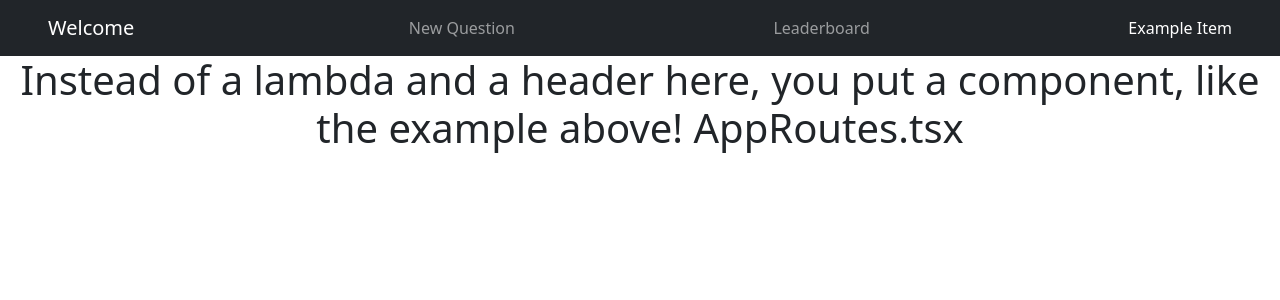
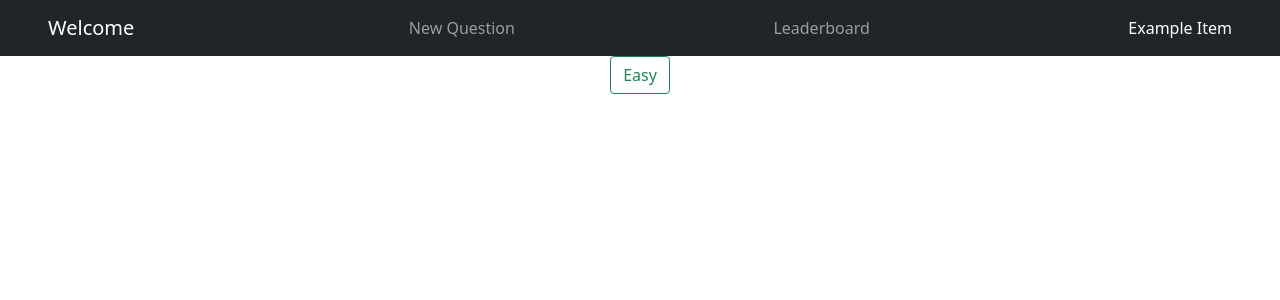
Before and after one commit to CGreenup/Project2-Trivia-Bird-Frontend, a React (Create React App) app: page /example in a window 1280 px wide. Shown: the top 300 px of the page. Built offline with nearby package versions, Linux system fonts and the light colour scheme.

Commit message:
Fixed bug with API adding a slash where there shouldn't be

```diff
--- a/src/components/DifficultyButton.tsx
+++ b/src/components/DifficultyButton.tsx
@@ -15,13 +15,13 @@ const DifficultyButton: React.FC<Props> = (props) => {
             setText(props.difficulty);
             setColor(props.bootstrapColor || "primary");
         },
-        [props.difficulty]
+        [props.difficulty, props.bootstrapColor]
      );
 
     return (
         <div>
             <input type="radio" className="btn-check" name="options-outlined" id={difficultyText} autoComplete="off" value={difficultyText.toLowerCase()} onClick={props.onClick} />
-            <label className={"btn btn-outline-"+outlineColor} htmlFor={difficultyText}> {difficultyText} </label>
+            <label className={"btn btn-outline-" + outlineColor} htmlFor={difficultyText}> {difficultyText} </label>
         </div>
     )
 }
--- /dev/null
+++ b/src/components/DifficultySelector.tsx
@@ -0,0 +1,14 @@
+import React from "react";
+import { getQuestion } from "../remote/questionApi";
+import DifficultyButton from "./DifficultyButton";
+
+const DifficultySelector:React.FC<unknown> = () => {
+
+    const difficulties:string[] = ["Easy", "Medium", "Hard"];
+
+    return(<div>
+        <DifficultyButton difficulty='Easy' bootstrapColor='success' onClick = {() => {getQuestion('Hard')}}></DifficultyButton>
+    </div>)
+}
+
+export default DifficultySelector
--- a/src/remote/questionApi.ts
+++ b/src/remote/questionApi.ts
@@ -2,11 +2,13 @@ import { question } from "../models/question";
 import questionClient from "./questionClient";
 
 export const getQuestion = async (difficulty:string) => {
-    const response = await questionClient.get<question>(difficulty + "&type=multiple")
-    if(response.status == 200){
+    const appendedURL = "api.php?amount=1&difficulty=" + difficulty.toLowerCase()+"&type=multiple";
+
+    const response = await questionClient.get<question>(appendedURL)
+    if(response.status === 200){
         let data = response.data;
         //debug
-        console.log("DEBUG IN questionAPI.ts:")
+        console.log("DEBUG IN questionAPI.ts: https://opentdb.com/" + appendedURL)
         console.log("This is the data returned");
         console.log(data)
         return data;
--- a/src/remote/questionClient.ts
+++ b/src/remote/questionClient.ts
@@ -1,7 +1,7 @@
 import axios from "axios";
 
 const questionClient = axios.create({
-    baseURL:'https://opentdb.com/api.php?amount=1&difficulty=',
+    baseURL:'https://opentdb.com',
     headers: {
         'Content-Type': 'application/json'
     }
--- a/src/router/AppRoutes.tsx
+++ b/src/router/AppRoutes.tsx
@@ -1,6 +1,7 @@
 import React from "react";
 import { Route, Switch } from "react-router-dom";
 import DifficultyButton from "../components/DifficultyButton";
+import DifficultySelector from "../components/DifficultySelector";
 import LeaderBoard from "../components/LeaderBoard";
 
 const AppRoutes:React.FC<unknown> = (props) =>{
@@ -34,7 +35,7 @@ const AppRoutes:React.FC<unknown> = (props) =>{
 
             <Route path = '/leaderboard' component={LeaderBoard}/>
 
-            <Route path = '/example' component={() => {return(<h1>Instead of a lambda and a header here, you put a component, like the example above! AppRoutes.tsx</h1>) }} />
+            <Route path = '/example' component={DifficultySelector} />
         </Switch>
     );
 }
```
